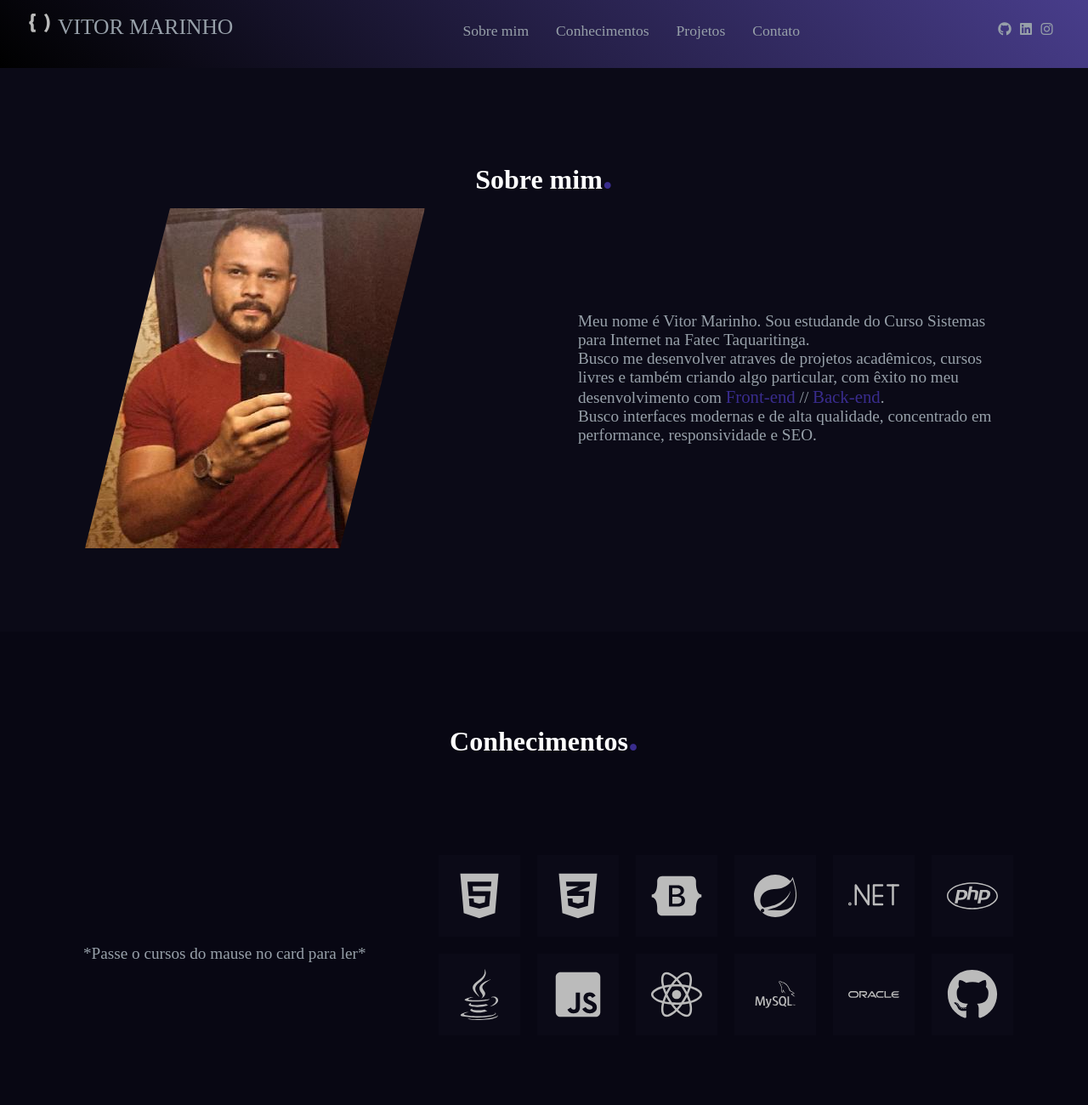
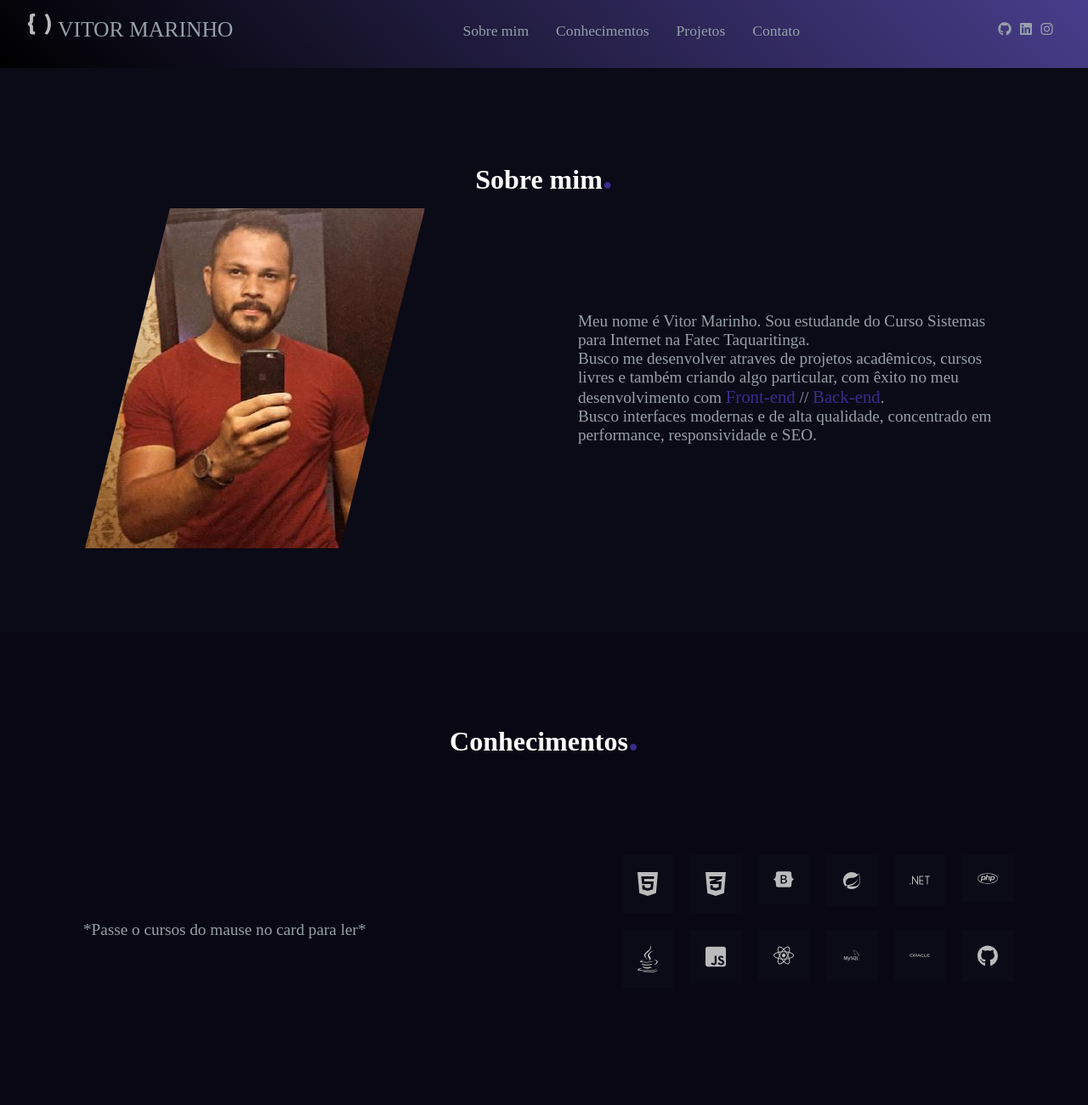
Before and after one commit to VitorSMarinho/vitorsmarinho.github.io, a plain HTML site: page index.html in a window 1280 px wide. Shown: the top 1300 px of the page at 85% size. Drawn offline with Linux system fonts and the light colour scheme; files whose address does not match are found by name.

Commit message:
Finalizando Responsividade do Portifólio

```diff
--- a/assets/css/style.css
+++ b/assets/css/style.css
@@ -1,8 +1,21 @@
-html, body{
+/* Make layout fluid */
+* {
+  box-sizing: border-box;
+}
 
+html, body {
   margin: 0;
   padding: 0;
-  box-sizing: border-box;
+}
+
+img {
+  max-width: 100%;
+  height: auto;
+}
+
+/* Add breakpoint */
+@media (min-width: 768px) {
+  /* Add desktop styles here */
 }
 
 :root{
@@ -43,6 +56,64 @@ h6 {
 /* ---------*---------*---------*/
 
 /* ----------- NAV ------------*/
+/* Add desktop styles */
+@media (min-width: 768px) {
+  .nav {
+    height: 10vh;
+  }
+
+  .nav .nav-logo a {
+    font-size: 2rem;
+  }
+
+  .nav .nav-itens .nav-link {
+    font-size: 1.2rem;
+    padding: 1.6rem;
+  }
+
+  .card1 {
+    min-height: 50vh;
+    padding: 100px;
+  }
+
+  .card1 .card-h2 {
+    font-size: 3rem;
+  }
+
+  .card-p-h2 {
+    font-size: 1.5rem;
+    max-width: 800px;
+  }
+
+  .card2 {
+    padding: 100px;
+    min-height: 100vh;
+  }
+
+  .card2-p {
+    font-size: 1.5rem;
+  }
+
+  .card-layout {
+    margin-top: 200px;
+    padding-left: 100px;
+  }
+
+  .small-card {
+    line-height: 6rem;
+  }
+
+  .icons-layout {
+    grid-template-areas:
+      ". . . . . ."
+      ". . . . . ."
+      ". . . . . ."
+      ". . . . . .";
+    gap: 40px;
+  }
+}
+
+
 .nav{
   background-color: var(--background-image);
   padding: 0 2rem;
@@ -98,7 +169,7 @@ h6 {
   color: var(--white);
 }
 
-.fundo{
+.container{
   background-image: linear-gradient(45deg,black, #483D8B);
 }
 
--- a/index.html
+++ b/index.html
@@ -11,7 +11,7 @@
     <title>Portifólio // Vitor Marinho</title>
   </head>
   <body>
-    <div class="fundo">
+    <div class="container">
       <nav class="nav">
         <div class="nav-menu flex-row">
           <div class="nav-logo">
```
